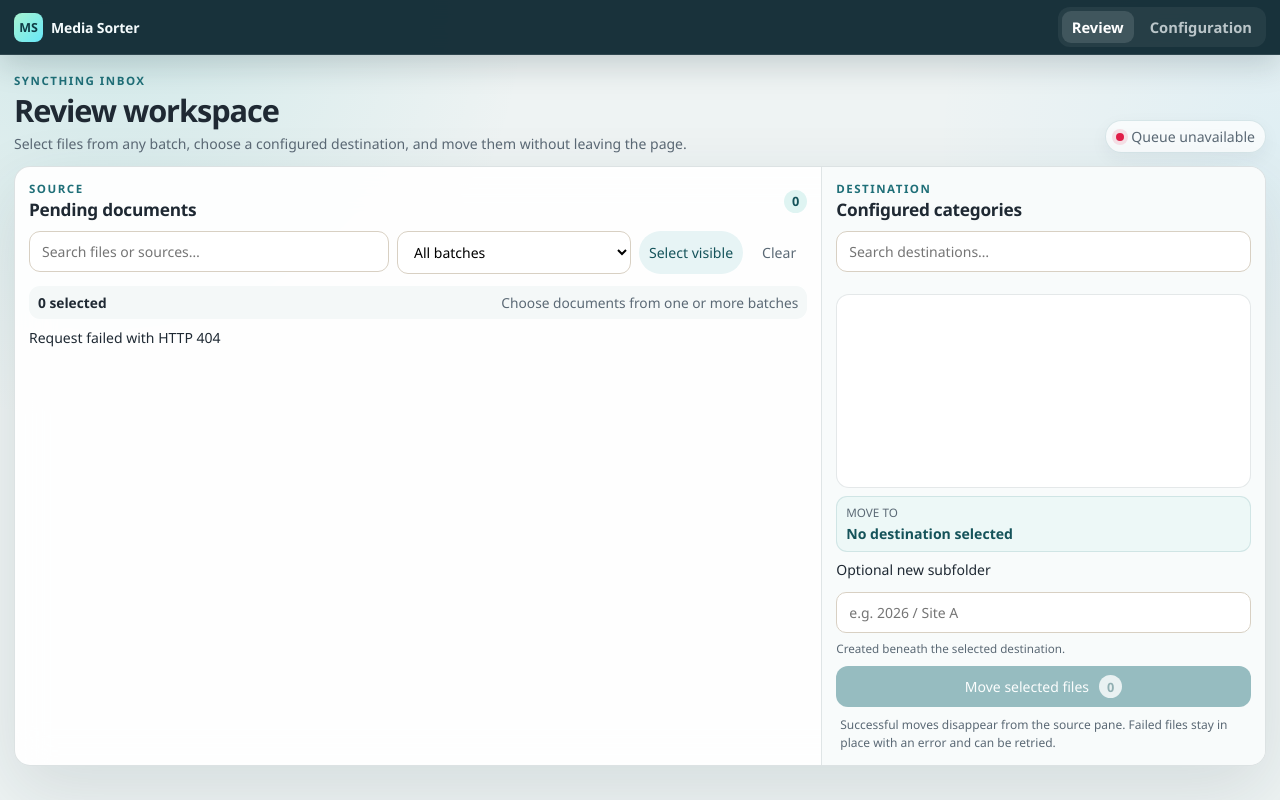
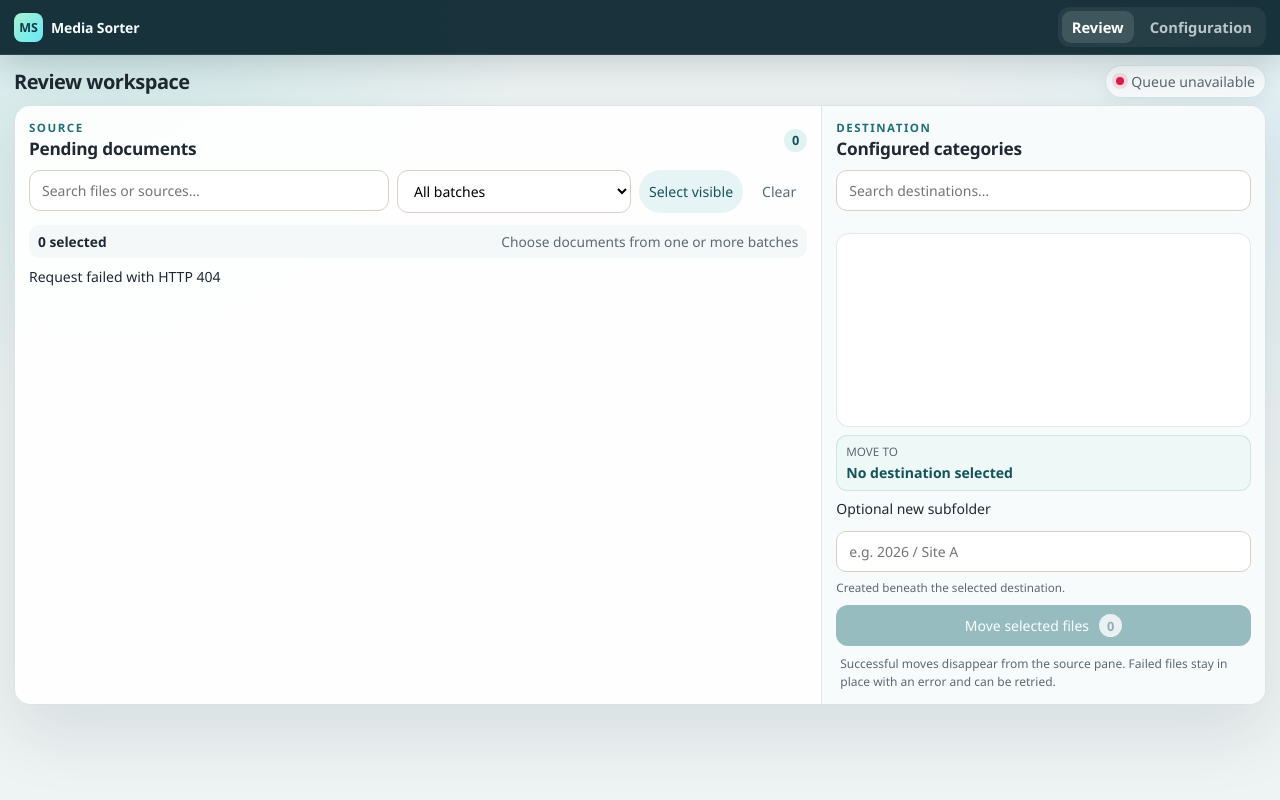
Before and after one commit to ibarot1981/Media_Sorter_Bot, a Python web app: template templates/review_queue.html in a window 1280 px wide. Run offline with Jinja, Linux system fonts and the light colour scheme; the template is opened without the code that fills it, so the values that code supplies are empty.

Commit message:
Condense the review workspace header

```diff
--- a/static/style.css
+++ b/static/style.css
@@ -715,27 +715,22 @@
 .workspace-page {
   max-width: 1480px;
   margin: 0 auto;
-  padding: 18px 14px 34px;
+  padding: 8px 14px 26px;
 }
 
 .workspace-header {
   display: flex;
-  align-items: flex-end;
+  align-items: center;
   justify-content: space-between;
-  gap: 18px;
-  margin-bottom: 13px;
+  gap: 12px;
+  min-height: 36px;
+  margin-bottom: 6px;
 }
 
 .workspace-header h1 {
-  margin: 1px 0 3px;
-  font-size: clamp(1.5rem, 2.4vw, 2rem);
-  letter-spacing: -0.035em;
-}
-
-.workspace-header p:not(.eyebrow) {
   margin: 0;
-  max-width: 780px;
-  color: var(--muted);
+  font-size: 1.25rem;
+  letter-spacing: -0.025em;
 }
 
 .eyebrow,
@@ -1209,7 +1204,7 @@
   .app-nav { padding: 9px 12px; }
   .app-brand > span:last-child { display: none; }
   .workspace-page { padding: 18px 10px 96px; }
-  .workspace-header { align-items: flex-start; flex-direction: column; }
+  .workspace-header { align-items: center; }
   .explorer-shell { grid-template-columns: 1fr; overflow: visible; border-radius: 16px; }
   .explorer-source-pane { border-right: 0; border-bottom: 1px solid rgba(87, 111, 118, 0.18); }
   .explorer-pane { padding: 14px; }
--- a/templates/config.html
+++ b/templates/config.html
@@ -4,7 +4,7 @@
   <meta charset="utf-8">
   <meta name="viewport" content="width=device-width, initial-scale=1">
   <title>Media Sorter Bot Config</title>
-  <link rel="stylesheet" href="/static/style.css?v=ajax-review-3">
+  <link rel="stylesheet" href="/static/style.css?v=ajax-review-4">
 </head>
 <body>
   <nav class="app-nav" aria-label="Primary navigation">
--- a/templates/review_queue.html
+++ b/templates/review_queue.html
@@ -5,7 +5,7 @@
   <meta name="viewport" content="width=device-width, initial-scale=1">
   <meta name="csrf-token" content="{{ csrf_token }}">
   <title>Media Sorter Workspace</title>
-  <link rel="stylesheet" href="/static/style.css?v=ajax-review-3">
+  <link rel="stylesheet" href="/static/style.css?v=ajax-review-4">
   <script src="/static/review.js?v=lazy-tree-1" defer></script>
 </head>
 <body class="app-body">
@@ -22,11 +22,7 @@
 
   <main class="workspace-page" id="review-workspace" data-initial-batch="{{ batch_token or '' }}">
     <header class="workspace-header">
-      <div>
-        <p class="eyebrow">Syncthing inbox</p>
-        <h1>Review workspace</h1>
-        <p>Select files from any batch, choose a configured destination, and move them without leaving the page.</p>
-      </div>
+      <h1>Review workspace</h1>
       <div class="workspace-live-status" id="workspace-status" role="status" aria-live="polite">
         <span class="status-dot"></span>
         <span>Loading queue…</span>
```
